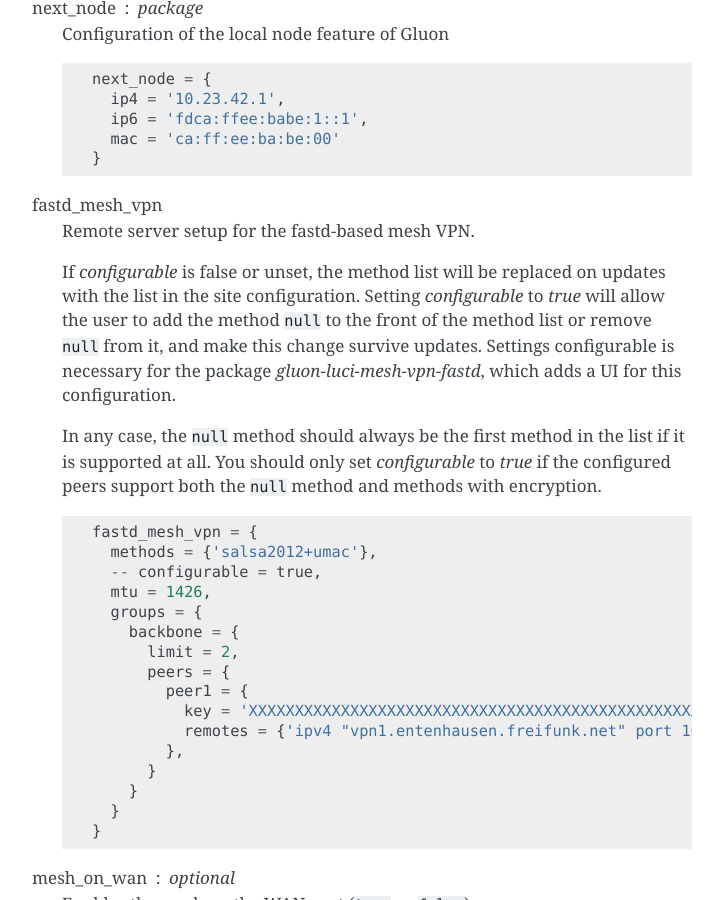
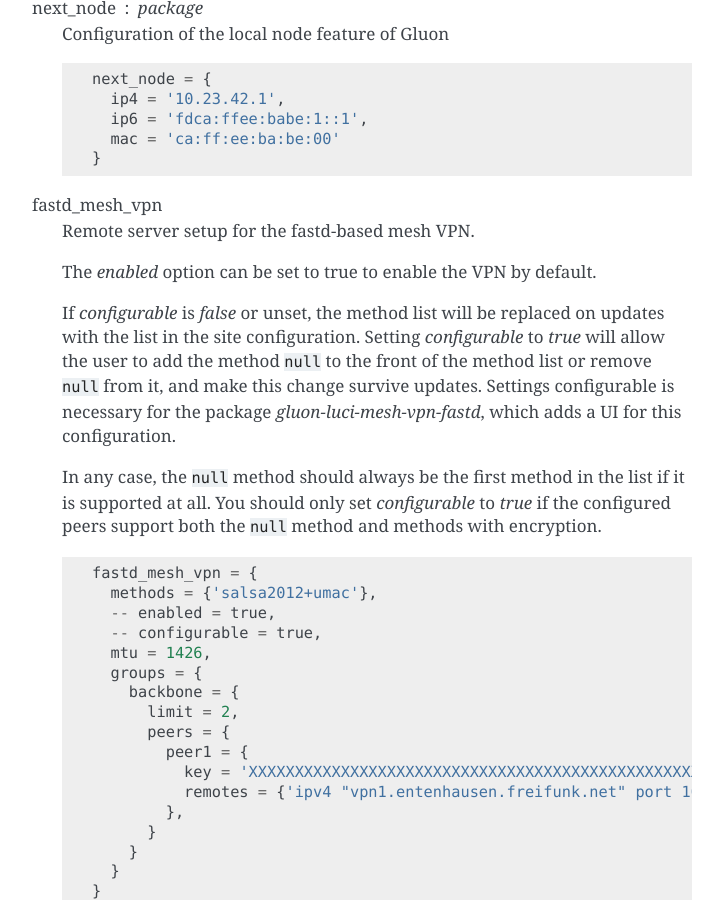
Before and after one commit to freifunk-gluon/gluon, a Sphinx documentation site: the page built from docs/user/site.rst, in a window 1280 px wide and 900 px high, scrolled down 1851 px. Shown: the whole window, without its empty margins (388-1111 px from the left). Built offline with Sphinx 7.4.7, drawn with Linux system fonts in a browser that asks for light colours.

Commit message:
docs: mention fastd_mesh_vpn.enabled setting

```diff
--- a/docs/site-example/site.conf
+++ b/docs/site-example/site.conf
@@ -89,6 +89,7 @@
   fastd_mesh_vpn = {
     -- List of crypto-methods to use.
     methods = {'salsa2012+umac'},
+    -- enabled = true,
     -- configurable = true,
 
     mtu = 1426,
--- a/docs/user/site.rst
+++ b/docs/user/site.rst
@@ -99,7 +99,9 @@ next_node : package
 fastd_mesh_vpn
     Remote server setup for the fastd-based mesh VPN.
 
-    If `configurable` is false or unset, the method list will be replaced on updates
+    The `enabled` option can be set to true to enable the VPN by default.
+
+    If `configurable` is `false` or unset, the method list will be replaced on updates
     with the list in the site configuration. Setting `configurable` to `true` will allow the user to
     add the method ``null`` to the front of the method list or remove ``null`` from it,
     and make this change survive updates. Settings configurable is necessary for the
@@ -112,6 +114,7 @@ fastd_mesh_vpn
 
       fastd_mesh_vpn = {
         methods = {'salsa2012+umac'},
+	-- enabled = true,
 	-- configurable = true,
         mtu = 1426,
         groups = {
```
